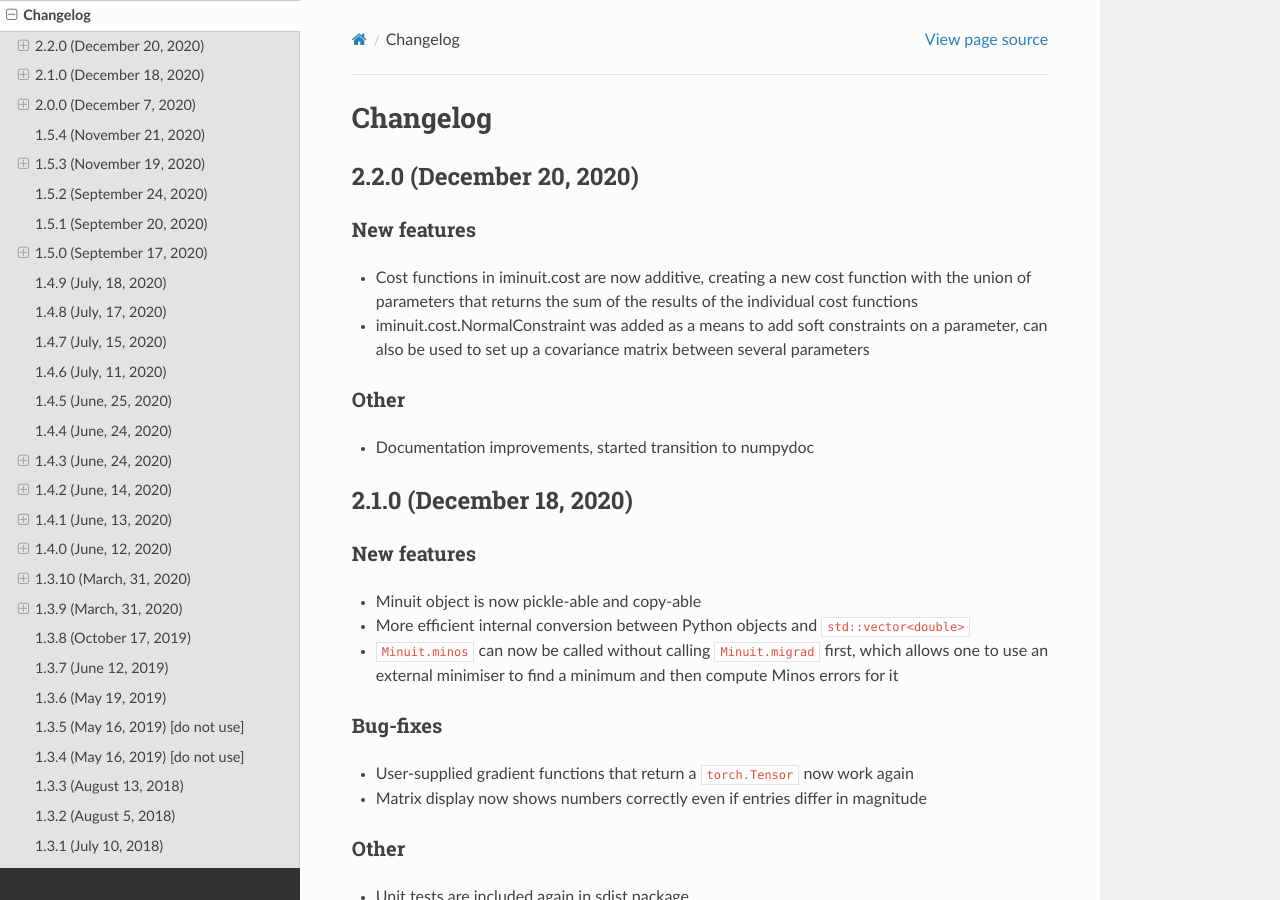
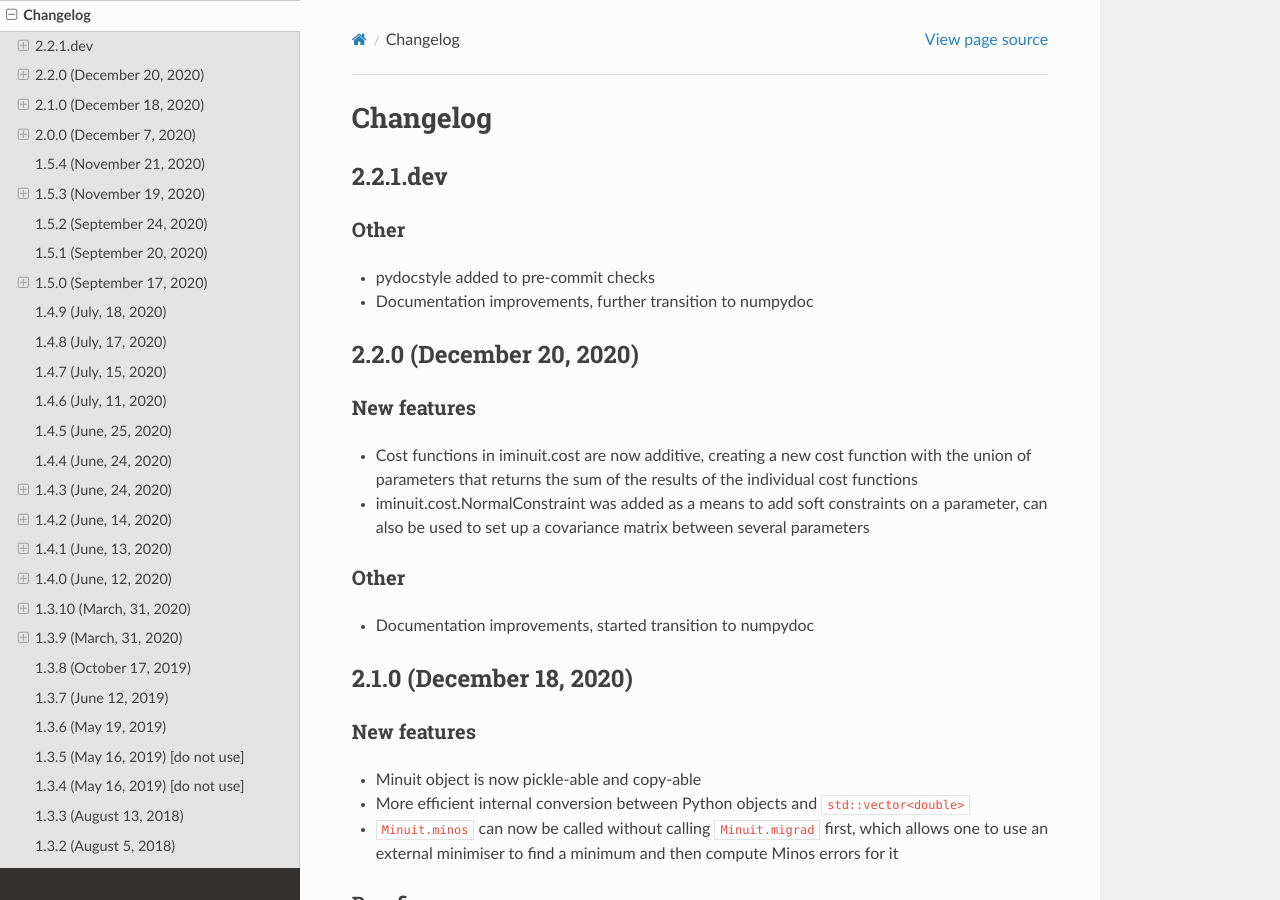
Before and after one commit to scikit-hep/iminuit, a Sphinx documentation site: the page built from doc/changelog.rst, in a window 1280 px wide and 900 px high. Built offline with Sphinx 7.4.7 and the Read the Docs theme 2.0.0, drawn with Linux system fonts in a browser that asks for light colours.

Commit message:
add pydocstyle to pre-commit

```diff
--- a/doc/changelog.rst
+++ b/doc/changelog.rst
@@ -4,6 +4,14 @@
 
 Changelog
 =========
+
+2.2.1.dev
+---------
+
+Other
+~~~~~
+- pydocstyle added to pre-commit checks
+- Documentation improvements, further transition to numpydoc
 
 2.2.0 (December 20, 2020)
 -------------------------
--- a/setup.cfg
+++ b/setup.cfg
@@ -7,6 +7,9 @@ test=pytest
 [flake8]
 max-line-length = 95
 ignore = E203,W503,E712
+
+[pydocstyle]
+convention=numpy
 
 [check-manifest]
 ignore =
```
Also changed, not shown: src/iminuit/version.py (+10 -1 lines), .pre-commit-config.yaml.
